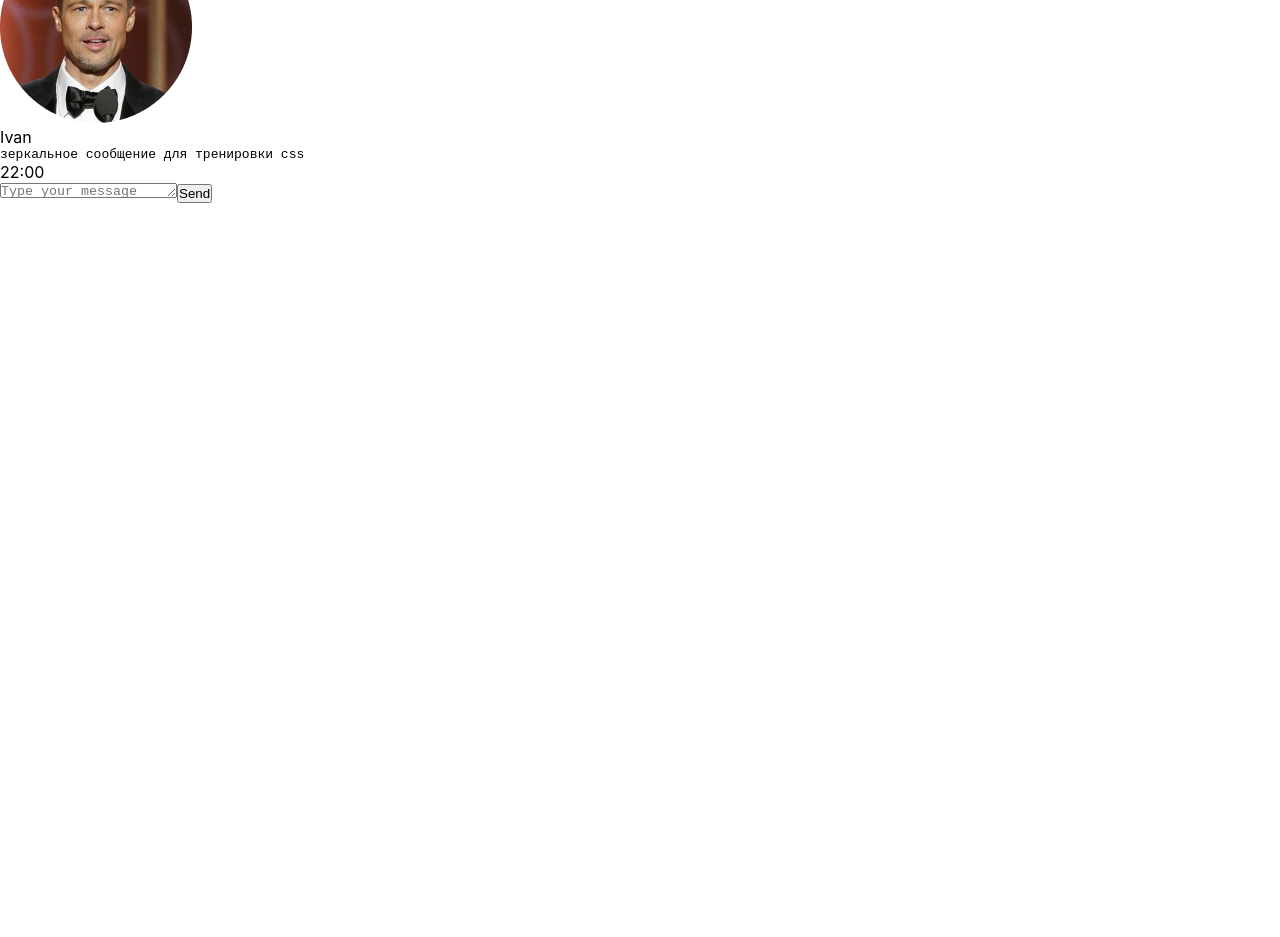
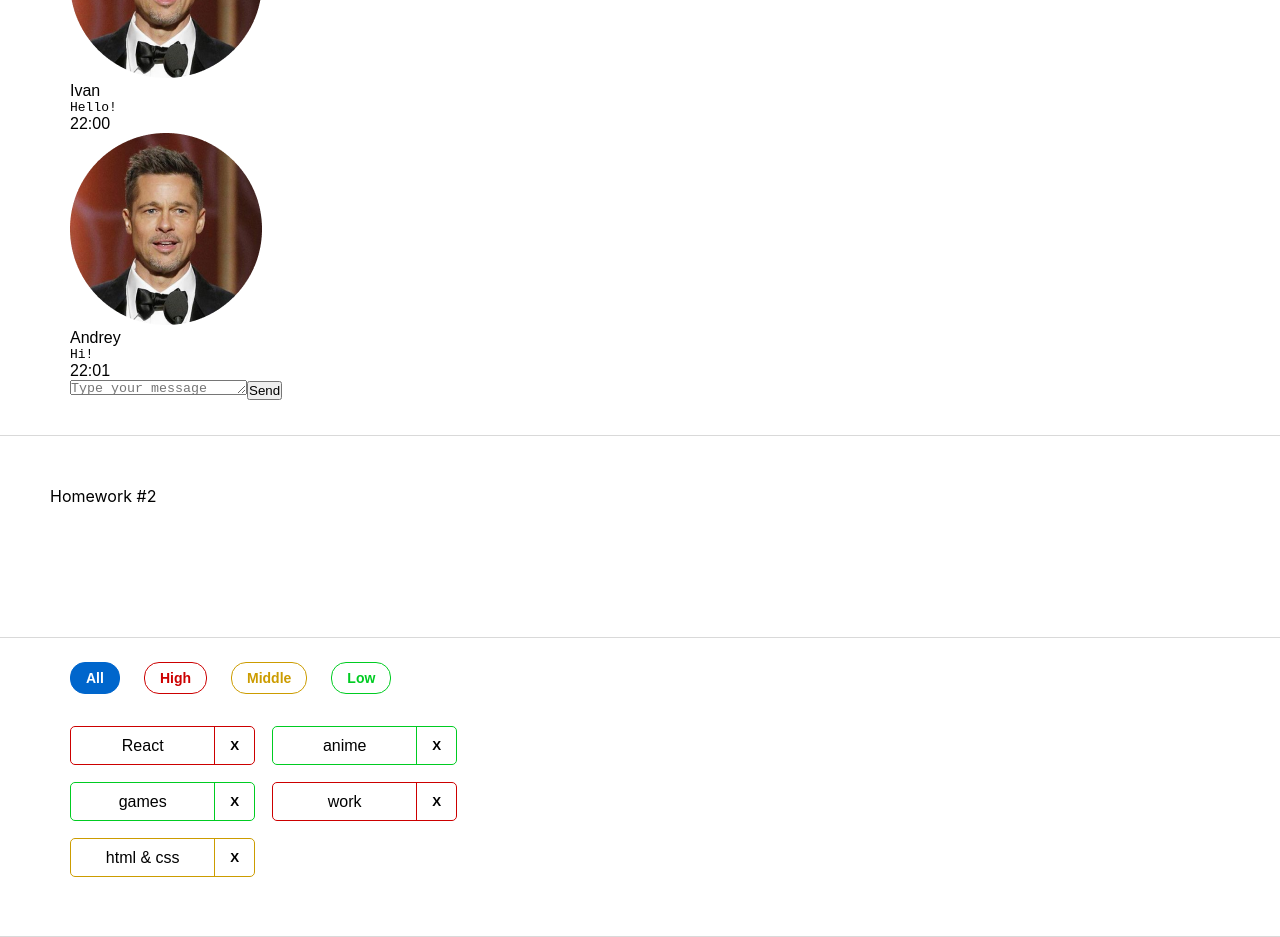
Before and after one commit to Komandr33/HW_2sprint, a React (Create React App) app: page / in a window 1280 px wide. Shown: the part 340-1277 px from the top of the page. Before the commit the page ends 800 px from the top, so only its background shows below. Built offline with nearby package versions, Linux system fonts and the light colour scheme.

Commit message:
completed HW2

```diff
--- a/src/s1-main/App.module.css
+++ b/src/s1-main/App.module.css
@@ -3,9 +3,16 @@
 }
 
 .hw {
+    /*display: flex;*/
 
+    margin-top: 131px;
+    min-height: 300px;
+    padding: 24px 70px 35px 70px;
+    border-top: 1px solid #D9D9D9;
+    border-bottom: 1px solid #D9D9D9;
+    font-family: 'Montserrat', sans-serif;
 }
 
 .hwTitle {
-
+    margin: 50px;
 }
--- a/src/s1-main/App.tsx
+++ b/src/s1-main/App.tsx
@@ -1,13 +1,14 @@
 import React from 'react'
 import s from './App.module.css'
 import HW1 from '../s2-homeworks/hw01/HW1'
+import HW2 from '../s2-homeworks/hw02/HW2';
 
 function App() {
     return (
         <div className={s.App}>
             <HW1/>
             {/*раскомментировать по ходу выполнения*/}
-            {/*<HW2/>*/}
+            <HW2/>
             {/*<HW3/>*/}
             {/*<HW4/>*/}
 
--- a/src/s2-homeworks/hw01/HW1.tsx
+++ b/src/s2-homeworks/hw01/HW1.tsx
@@ -34,10 +34,10 @@
     id: 0,
     user: {
         avatar: avatar, // можно менять
-        name: 'Some Name',  // можно менять
+        name: 'Ivan',  // можно менять
     },
     message: {
-        text: 'some textsome textsome textsome textsome textsome textsome text', // можно менять
+        text: 'Hello!', // можно менять
         time: '22:00', // можно менять
     },
 }
@@ -45,11 +45,11 @@
     id: 100,
     user: {
         avatar: avatar, // можно менять
-        name: 'Ivan', // можно менять
+        name: 'Andrey', // можно менять
     },
     message: {
-        text: 'зеркальное сообщение для тренировки css', // можно менять
-        time: '22:00', // можно менять
+        text: 'Hi!', // можно менять
+        time: '22:01', // можно менять
     },
 }
 
--- a/src/s2-homeworks/hw02/HW2.tsx
+++ b/src/s2-homeworks/hw02/HW2.tsx
@@ -3,30 +3,30 @@
 import s2 from '../../s1-main/App.module.css'
 
 /*
-* 1 - описать типы AffairPriorityType, AffairType
-* 2 - указать нужный тип для defaultAffairs
-* 3 - дописать типы и логику функции filterAffairs и проверить её тестами
-* 4 - выполнить пункт 3 для функции deleteAffair
-* 5 - указать нужный тип в useState с affairs
-* 6 - дописать тип и логику функции deleteAffairCallback
-* 7 - в файле Affairs.tsx дописать типизацию пропсов
-* 8 - в файле Affairs.tsx дописать логику функций setAll, setHigh, setMiddle, setLow
-* 9 - в файле Affair.tsx дописать типизацию пропсов
-* 10 - в файле Affair.tsx дописать функции deleteCallback и использовать
-* 11 - в файле Affair.tsx отобразить приходящие данные
+* 1 - описать типы AffairPriorityType, AffairType +++
+* 2 - указать нужный тип для defaultAffairs +++
+* 3 - дописать типы и логику функции filterAffairs и проверить её тестами +++
+* 4 - выполнить пункт 3 для функции deleteAffair +++
+* 5 - указать нужный тип в useState с affairs +++
+* 6 - дописать тип и логику функции deleteAffairCallback +++
+* 7 - в файле Affairs.tsx дописать типизацию пропсов +++
+* 8 - в файле Affairs.tsx дописать логику функций setAll, setHigh, setMiddle, setLow +++
+* 9 - в файле Affair.tsx дописать типизацию пропсов +++
+* 10 - в файле Affair.tsx дописать функции deleteCallback и использовать +++
+* 11 - в файле Affair.tsx отобразить приходящие данные +++
 * */
 
 // types
-export type AffairPriorityType = any // need to fix any
+export type AffairPriorityType = 'low' | 'high' | 'middle' | 'all'// need to fix any
 export type AffairType = {
-    _id: any // need to fix any
-    name: any // need to fix any
+    _id: number // need to fix any
+    name: string // need to fix any
     priority: AffairPriorityType
 }
 export type FilterType = 'all' | AffairPriorityType
 
 // constants
-const defaultAffairs: any = [ // need to fix any
+const defaultAffairs: AffairType[] = [ // need to fix any
     {_id: 1, name: 'React', priority: 'high'}, // студенты могут изменить содержимое name и количество элементов в массиве, ...priority не менять!
     {_id: 2, name: 'anime', priority: 'low'},
     {_id: 3, name: 'games', priority: 'low'},
@@ -35,22 +35,20 @@
 ]
 
 // pure helper functions
-export const filterAffairs = (affairs: any, filter: any): any => { // need to fix any
-
-
-    return affairs // need to fix
+export const filterAffairs = (affairs: AffairType[], filter: AffairPriorityType): AffairType[] => { // need to fix any
+    return affairs.filter(el => el.priority !== filter)// need to fix
 }
-export const deleteAffair = (affairs: any, _id: any): any => { // need to fix any
-
-    return affairs // need to fix
+export const deleteAffair = (affairs: AffairType[], _id: number): AffairType[] => { // need to fix any
+    return affairs.filter(el => el._id !== _id) // need to fix
 }
 
 function HW2() {
-    const [affairs, setAffairs] = useState<any>(defaultAffairs) // need to fix any
+    const [affairs, setAffairs] = useState<AffairType[]>(defaultAffairs) // need to fix any
     const [filter, setFilter] = useState<FilterType>('all')
 
     const filteredAffairs = filterAffairs(affairs, filter)
-    const deleteAffairCallback = (_id: any) => { // need to fix any
+    const deleteAffairCallback = (_id: number) => { // need to fix any
+        setAffairs(affairs.filter(el => el._id !==_id))
         // need to fix
     }
 
@@ -60,7 +58,7 @@
           <div className={s2.hw}>
               <Affairs
                 data={filteredAffairs}
-                    setFilter={setFilter}
+                setFilter={(f:AffairPriorityType)=>setFilter(f)}
                 deleteAffairCallback={deleteAffairCallback}
                 filter={filter}
               />
--- a/src/s2-homeworks/hw02/affairs/Affairs.tsx
+++ b/src/s2-homeworks/hw02/affairs/Affairs.tsx
@@ -1,26 +1,30 @@
 import React from 'react'
 import Affair from './affair/Affair'
-import {AffairType, FilterType} from '../HW2'
+import {AffairPriorityType, AffairType, FilterType} from '../HW2'
 import s from './Affairs.module.css'
 
 type AffairsPropsType = {
-    data: any // need to fix any
-    setFilter: any
-    deleteAffairCallback: any
+    data: AffairType[] // need to fix any
+    setFilter: (f:AffairPriorityType)=> void
+    deleteAffairCallback: (_id: number) => void
     filter: FilterType
 }
 
 function Affairs(props: AffairsPropsType) {
     const setAll = () => {
+        props.setFilter('all')
         // need to fix
     }
     const setHigh = () => {
+        props.setFilter('high')
         // need to fix
     }
     const setMiddle = () => {
+        props.setFilter('middle')
         // need to fix
     }
     const setLow = () => {
+        props.setFilter('low')
         // need to fix
     }
 
--- a/src/s2-homeworks/hw02/affairs/affair/Affair.tsx
+++ b/src/s2-homeworks/hw02/affairs/affair/Affair.tsx
@@ -1,16 +1,17 @@
 import React from 'react'
-import { AffairType } from '../../HW2'
+import {AffairType} from '../../HW2'
 import s from './Affair.module.css'
 import s2 from '../Affairs.module.css'
 
 type AffairPropsType = {
     // key не нужно типизировать
     affair: AffairType
-    deleteAffairCallback: any // need to fix any
+    deleteAffairCallback: (_id: number) => void // need to fix any
 }
 
 function Affair(props: AffairPropsType) {
     const deleteCallback = () => {
+        props.deleteAffairCallback(props.affair._id)
         // need to fix
     }
 
@@ -24,7 +25,7 @@
             className={affairClass}
         >
             <div id={'hw2-name-' + props.affair._id} className={nameClass}>
-                {/*создаёт студент*/}
+                {props.affair.name/*создаёт студент*/}
 
                 {/**/}
             </div>
@@ -33,10 +34,10 @@
             </div>
 
             <button
-                id={'hw2-button-delete-' + props.affair._id}
-                className={buttonClass}
+              id={'hw2-button-delete-' + props.affair._id}
+              className={buttonClass}
+              onClick={deleteCallback}
                 // need to fix
-
             >
                 {/*текст кнопки могут изменить студенты*/}
                 X
```
Lines whose indentation alone changed are shown as unchanged.
